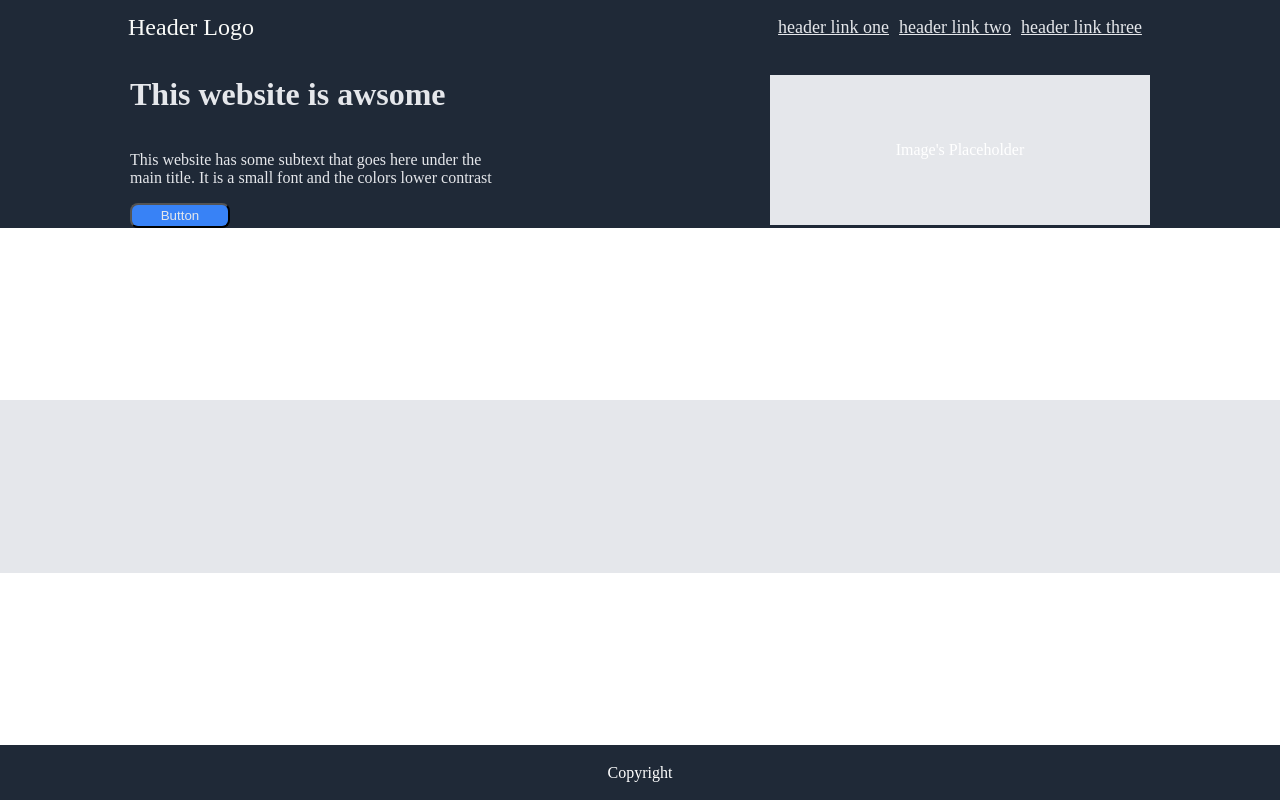
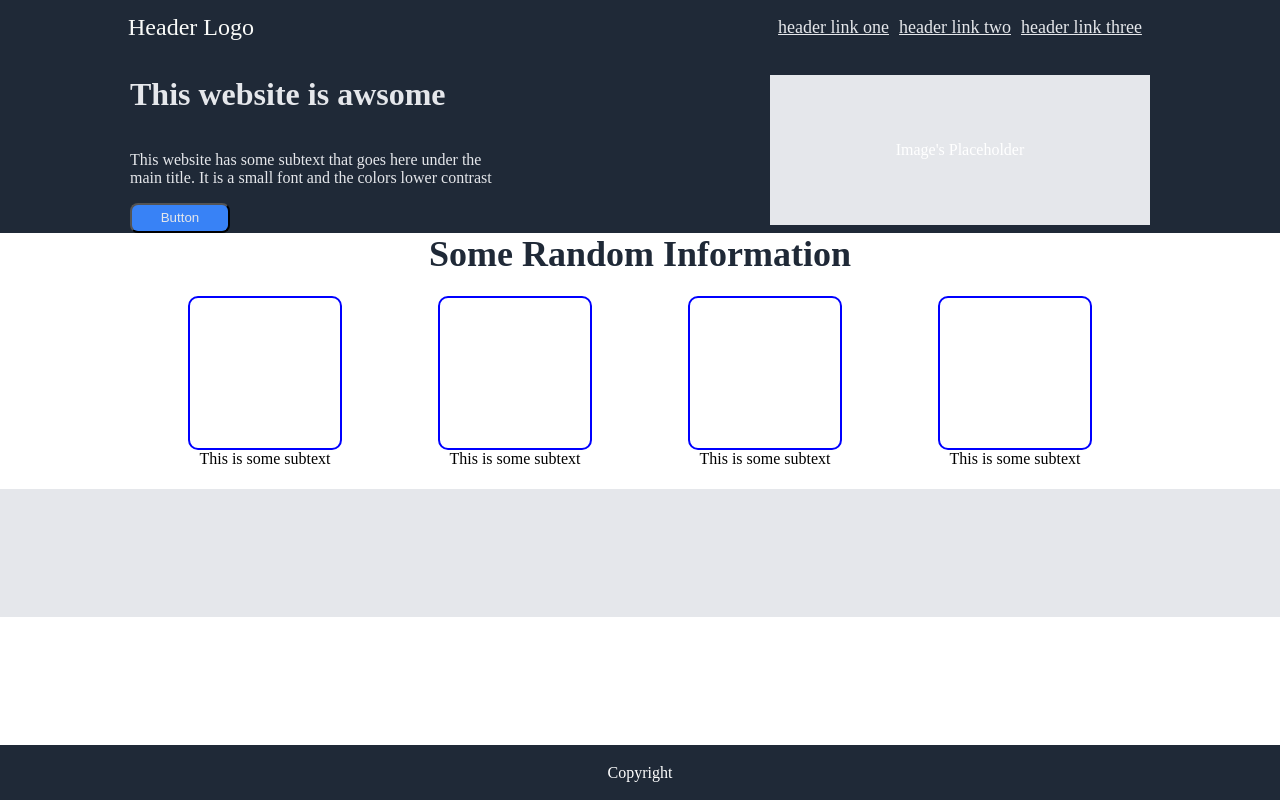
Before and after one commit to Kevessi/LandingPageOdinProject, a plain HTML site: page index.html in a window 1280 px wide. Drawn offline with Linux system fonts and the light colour scheme.

Commit message:
Add flex-grow to main container's box
The main container boxes were acting odd with width so i replaced everything with flex-grow and everything works now

```diff
--- a/index.html
+++ b/index.html
@@ -29,10 +29,39 @@
         </div>
         <div class="cont1_imagae_holder">Image's Placeholder</div>
       </div>
-      <div class="cont_2 cont"></div>
-      <div class="cont_3 cont"></div>
-      <div class="cont_4 cont"></div>
-    </div>
+      <div class="cont_2 cont">
+       <h4> Some Random Information</h4>
+        <div class="cont_2_flex_cont">
+          <div class="cont_2_box">
+            <div class="illustration"></div>
+            <caption>
+              This is some subtext
+            </caption>
+          </div>
+          <div class="cont_2_box">
+            <div class="illustration"></div>
+            <caption>
+              This is some subtext
+            </caption>
+          </div>
+          <div class="cont_2_box">
+            <div class="illustration"></div>
+            <caption>
+              This is some subtext
+            </caption>
+          </div>
+          <div class="cont_2_box">
+            <div class="illustration"></div>
+            <caption>
+              This is some subtext
+            </caption>
+          </div>
+        </div>
+        </div>
+        <div class="cont_3 cont"></div>
+        <div class="cont_4 cont"></div>
+
+
     <footer>Copyright</footer>
   </body>
 </html>
--- a/style.css
+++ b/style.css
@@ -43,16 +43,26 @@ footer {
 }
 
 .main_content {
-  background-color: orange;
+  display: flex;
+  flex-direction: column;
   flex: 1;
 }
 
-.cont {
-  height: 25%;
-  display: flex;
+/* Usse flex for sizing more often than height */
+.cont_1,
+.cont_3,
+.cont_4 {
+  flex: 1;
+  flex-shrink: 0;
+}
+
+.cont_2 {
+  flex: 2;
+  flex-shrink: 0;
 }
 
 .cont_1 {
+  display: flex;
   background-color: #1f2937;
   color: white;
   justify-content: space-around;
@@ -76,7 +86,7 @@ footer {
   display: flex;
   justify-content: content;
   align-items: center;
- justify-content: center;
+  justify-content: center;
 }
 
 .cont1_text button {
@@ -89,8 +99,40 @@ footer {
 
 .cont_2 {
   background-color: white;
+  display: flex;
+  flex-direction: column;
+  justify-content: center;
+  align-items: center;
+}
+.cont_2 h4 {
+  font-size: 36px;
+  font-weight: 900;
+  color: #1f2937;
+  margin: 0;
+}
+.cont_2_flex_cont {
+  display: flex;
+  flex-direction: row;
+  justify-content: center;
+  align-items: center;
+  flex: 1;
 }
 
+.cont_2_box {
+  height: 180px;
+  width: 250px;
+  display: flex;
+  flex-direction: column;
+  justify-content: center;
+  align-items: center;
+}
+
+.illustration {
+  border: 2px solid blue;
+  border-radius: 10px;
+  height: 150px;
+  width: 150px;
+}
 .cont_3 {
   background-color: #e5e7eb;
 }
```
